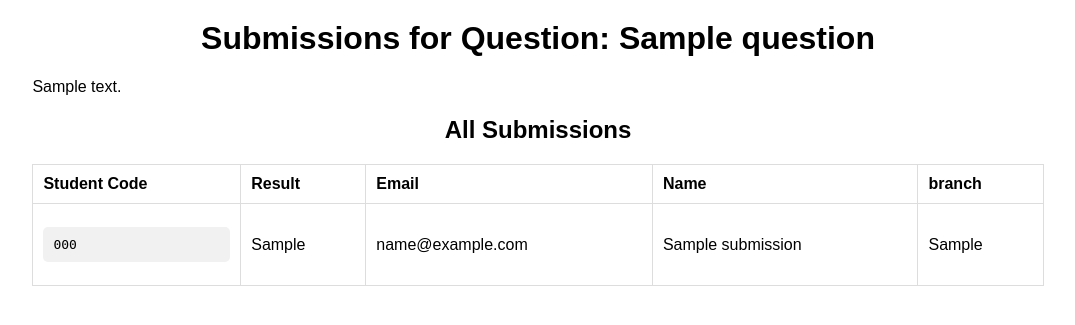
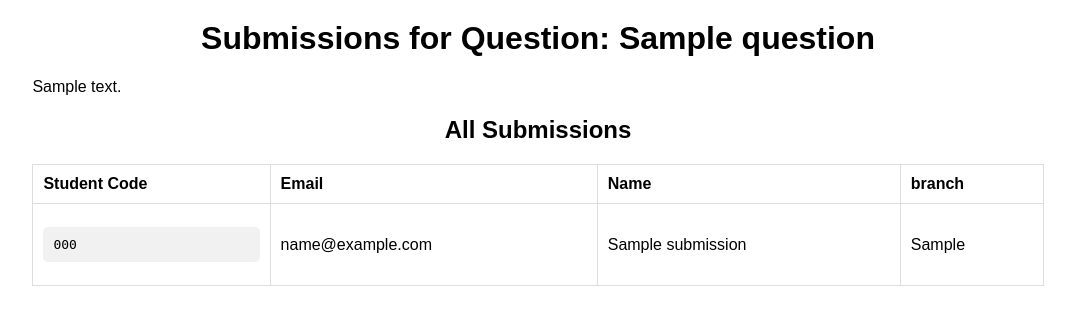
Before and after one commit to busttech/coding-platform-2, a Flask app: page /passedsub/1 in a window 1280 px wide. Shown: the top 325 px of the page, without its empty margins (102-1177 px from the left). Run offline with Flask 3, Linux system fonts and the light colour scheme; the visitor is signed in with stand-in values (Sample User, id 1); tables that the repository leaves empty hold one stand-in row (values such as "Sample post").

Commit message:
Update submission.html

```diff
--- a/templates/submission.html
+++ b/templates/submission.html
@@ -15,7 +15,6 @@
             <thead>
                 <tr>
                     <th>Student Code</th>
-                    <th>Result</th>
                     <th>Email</th>
                     <th>Name</th>
                     <th>branch</th>
@@ -27,7 +26,6 @@
                         <td>
                             <pre>{{ submission.student_code }}</pre>
                         </td>
-                        <td>{{ submission.result }}</td>
                         <td>{{ submission.email}}</td>
                         <td>{{submission.name}}</td>
                         <td>{{submission.branch}}</td>
```
